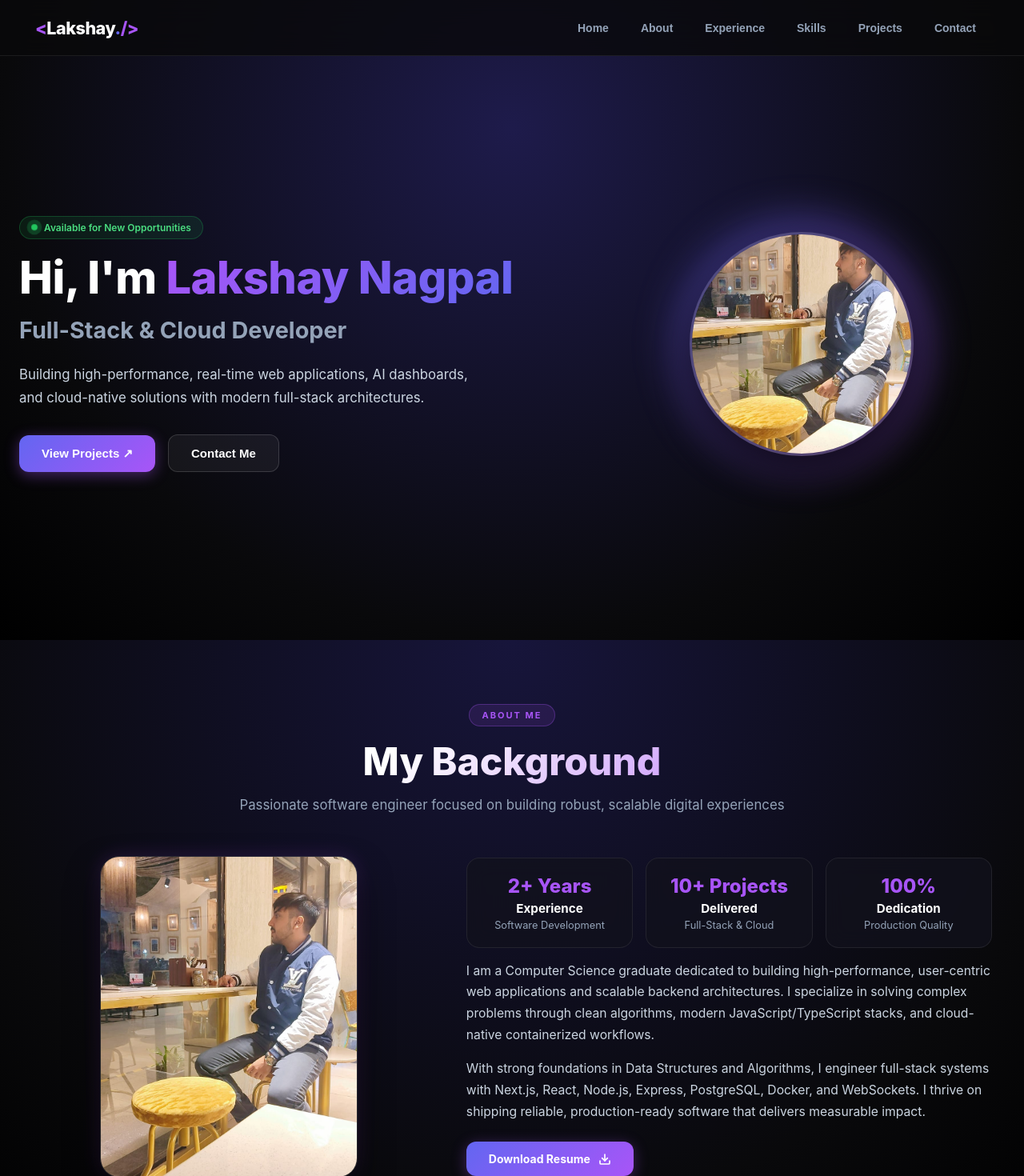
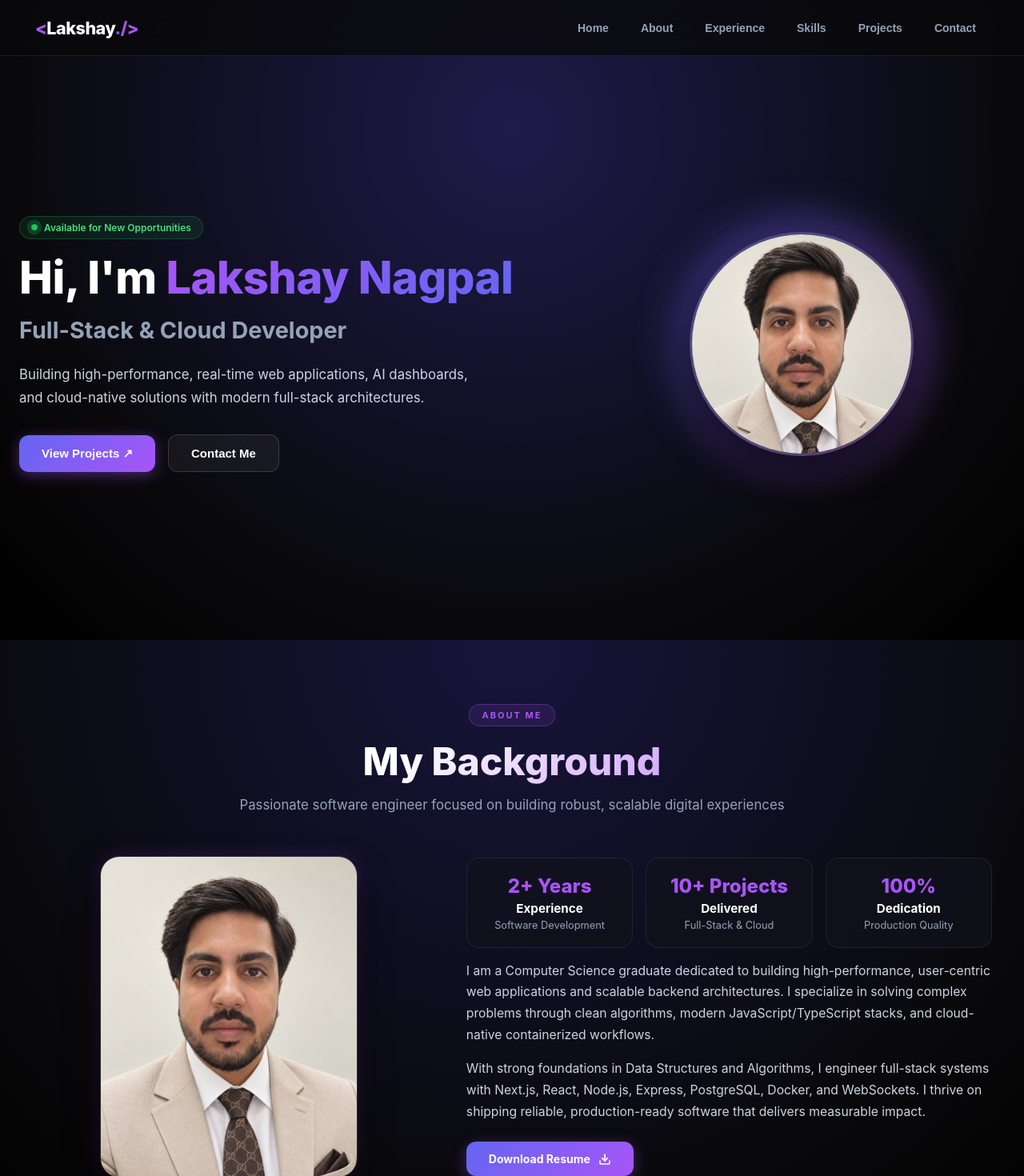
Before and after one commit to lakshayn0001/Portfolio, a React (Vite) app: page / in a window 1280 px wide. Shown: the top 1470 px of the page at 80% size. Built offline with nearby package versions, Linux system fonts and the light colour scheme.

Commit message:
chore: update portfolio photo with beige suit portrait

```diff
--- a/src/main_content/about/About.css
+++ b/src/main_content/about/About.css
@@ -55,6 +55,7 @@
   width: 320px;
   height: 400px;
   object-fit: cover;
+  object-position: center 15%;
   display: block;
   transition: transform 0.3s ease;
 }
--- a/src/main_content/home/Home.css
+++ b/src/main_content/home/Home.css
@@ -168,6 +168,7 @@ html {
   width: 280px;
   height: 280px;
   object-fit: cover;
+  object-position: center 18%;
   border-radius: 50%;
   border: 3px solid rgba(255, 255, 255, 0.15);
   box-shadow: 0 20px 40px rgba(0, 0, 0, 0.7);
```
Also changed, not shown: public/Poster.jpeg.
